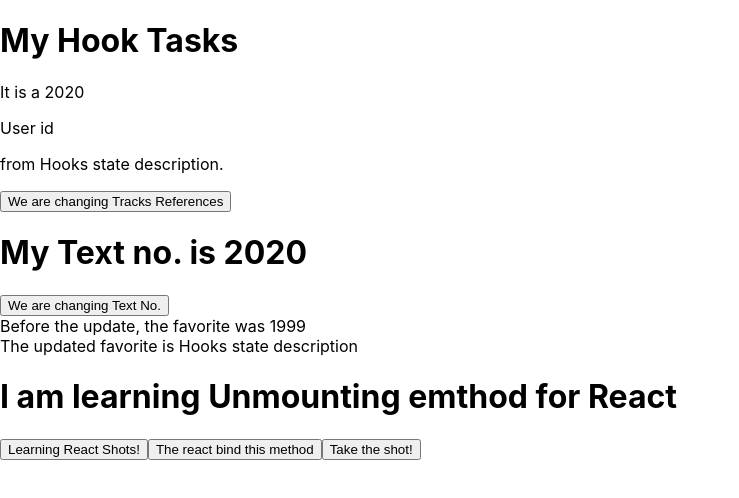
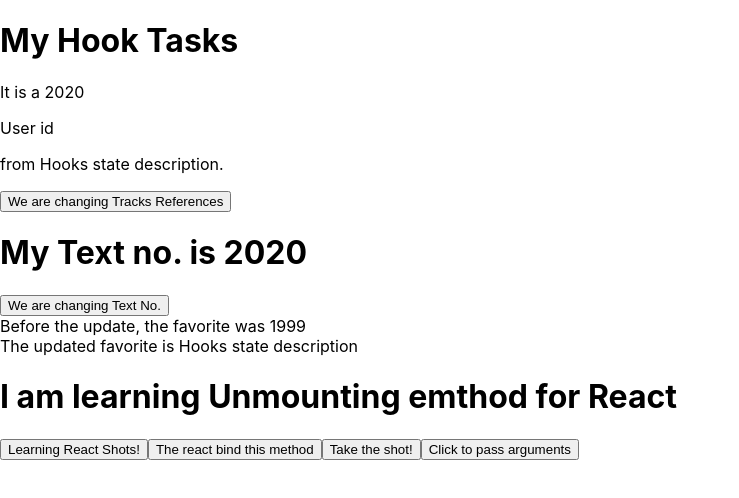
Before and after one commit to codershona/react-redux-learning, a React (Create React App) app: page / in a window 1280 px wide. Shown: the top 498 px of the page, without its empty margins (0-739 px from the left). Built offline with nearby package versions, Linux system fonts and the light colour scheme.

Commit message:
react lifecycle: Adding Events by Passing Arguments 1 with bind this

```diff
--- a/src/App.js
+++ b/src/App.js
@@ -70,6 +70,10 @@ class Car extends Component {
          alert(a);
       }
 
+      shoot1(a) {
+    alert(a);
+      }
+
 
   render() {
 
@@ -118,6 +122,7 @@ class Car extends Component {
 
           <button onClick={() => this.shoot("Send parameters into an event handler")}>Take the shot!</button>
 
+            <button onClick={this.shoot1.bind(this, "Bind the event handler to this.")}>Click to pass arguments</button>
 
       </div>
     );
```
Also changed, not shown: 1 other file (tests, documents, lock files or other folders).
